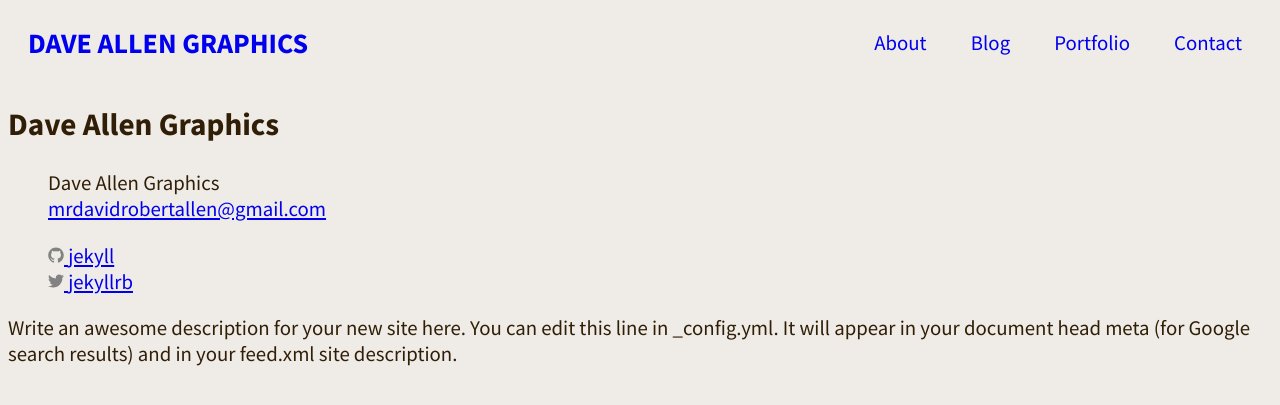
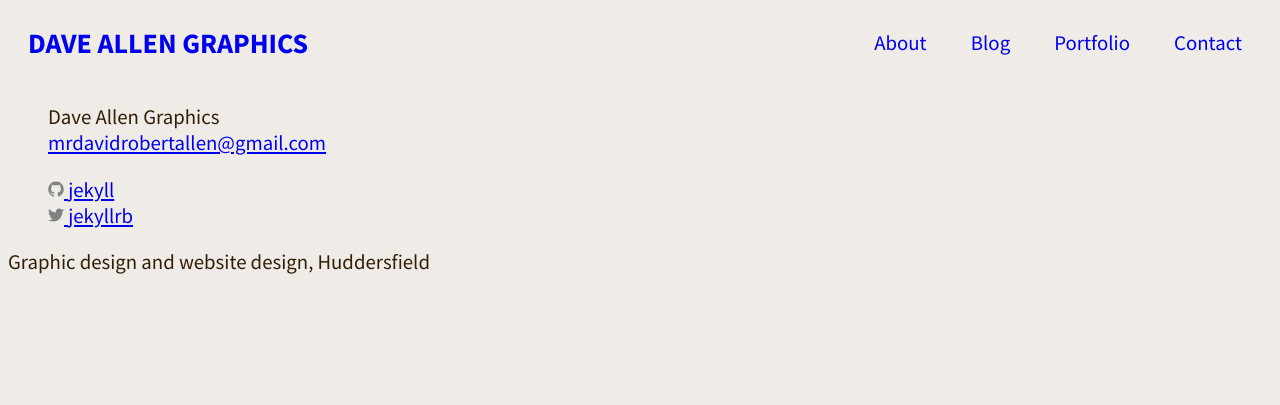
Before and after one commit to vimallen/gridbert, a Jekyll site: the page built from index.md, in a window 1280 px wide. Shown: the top 405 px of the page. Built offline with Jekyll 4.4.1, drawn with Linux system fonts in a browser that asks for light colours.

Commit message:
Config mod

```diff
--- a/_config.yml
+++ b/_config.yml
@@ -16,9 +16,7 @@
 title: Dave Allen Graphics
 email: mrdavidrobertallen@gmail.com
 description: >- # this means to ignore newlines until "baseurl:"
-  Write an awesome description for your new site here. You can edit this
-  line in _config.yml. It will appear in your document head meta (for
-  Google search results) and in your feed.xml site description.
+  Graphic design and website design, Huddersfield
 baseurl: "" # the subpath of your site, e.g. /blog
 url: "" # the base hostname & protocol for your site, e.g. http://example.com
 twitter_username: jekyllrb
@@ -29,7 +27,6 @@ markdown: kramdown
 # theme: minima
 plugins:
   - jekyll-feed
-
 # Exclude from processing.
 # The following items will not be processed, by default. Create a custom list
 # to override the default setting.
--- a/_includes/footer.html
+++ b/_includes/footer.html
@@ -2,7 +2,7 @@
 
   <div class="wrapper">
 
-    <h2 class="footer-heading">{{ site.title | escape }}</h2>
+    {% comment %} <h2 class="footer-heading">{{ site.title | escape }}</h2> {% endcomment %}
 
     <div class="footer-col-wrapper">
       <div class="footer-col footer-col-1">
```
